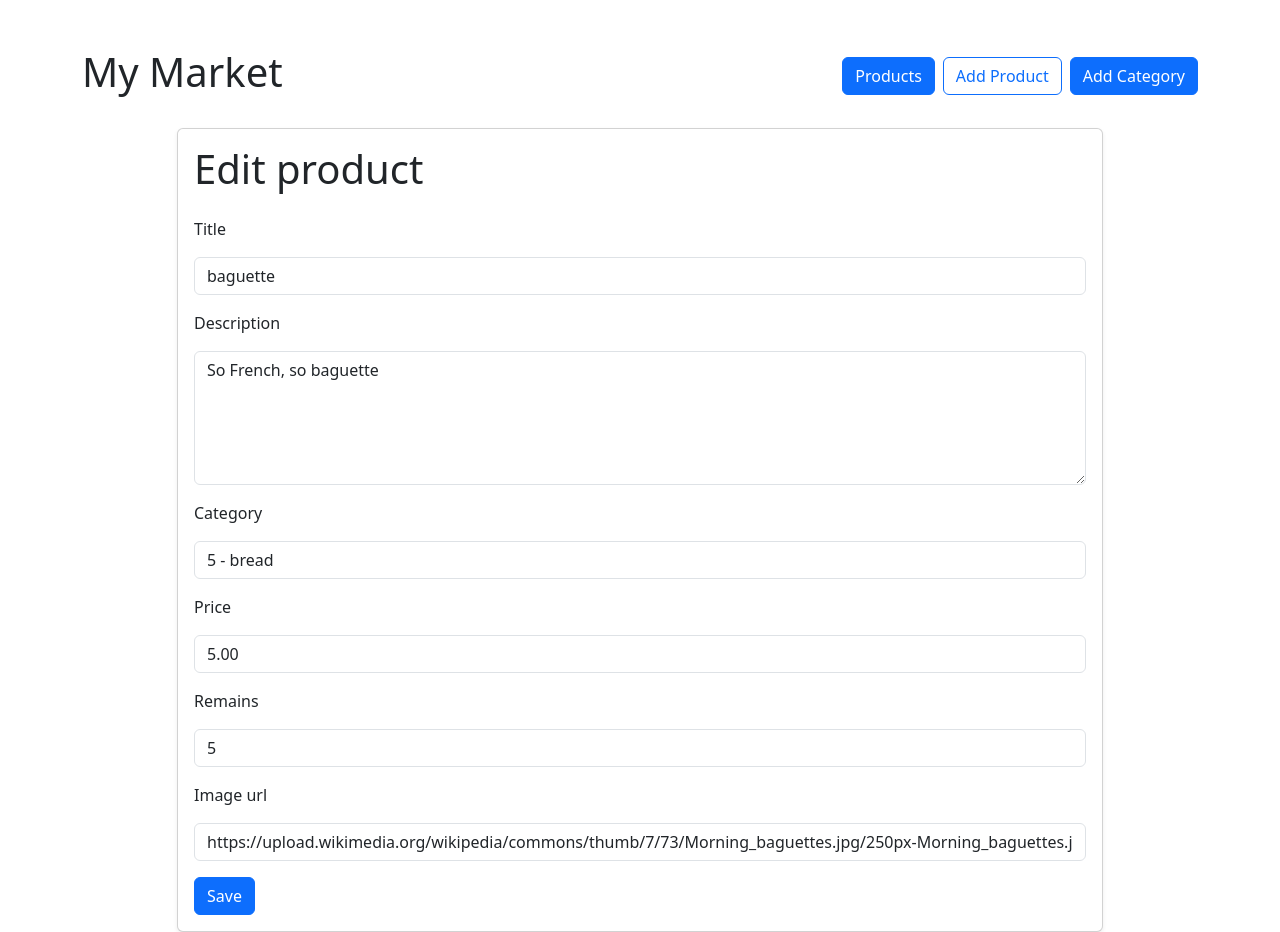
After one commit to iAmBelovNikita/-homework_54_nikita_belov, a Django app: page /products/5/update in a window 1280 px wide. The commit adds this page. Run offline with Django 5.2, Linux system fonts and the light colour scheme; data comes from the database, SQL or seed files in the repository.

Commit message:
Add logic for update product and edit one product template

```diff
--- a/source/e_shop/templates/base.html
+++ b/source/e_shop/templates/base.html
@@ -6,6 +6,7 @@
   <meta charset="UTF-8">
   <title>My Market</title>
   <link href="https://cdn.jsdelivr.net/npm/bootstrap@5.3.8/dist/css/bootstrap.min.css" rel="stylesheet">
+  <link rel="stylesheet" href="https://cdn.jsdelivr.net/npm/bootstrap-icons@1.13.1/font/bootstrap-icons.min.css">
   <link rel="stylesheet" href="{% static 'css/style.css' %}">
 </head>
 <body>
--- /dev/null
+++ b/source/e_shop/templates/product_update.html
@@ -0,0 +1,34 @@
+{% extends "base.html" %}
+
+{% block nav %}
+  <div class="d-flex gap-2">
+    <a href="{% url 'products_view' %}" class="btn btn-primary">
+      Products
+    </a>
+
+    <a href="{% url 'product_add_view' %}" class="btn btn-outline-primary">
+      Add Product
+    </a>
+
+    <a href="{% url 'category_add_view' %}" class="btn btn-primary">
+      Add Category
+    </a>
+  </div>
+{% endblock %}
+
+{% block content %}
+  <div class="row justify-content-center">
+    <div class="col-md-10">
+
+      <div class="card shadow-sm">
+        <div class="card-body">
+          <h1 class="card-title mb-4">Edit product</h1>
+
+          {% include "partial/product_form.html" with button_text="Save" %}
+
+        </div>
+      </div>
+
+    </div>
+  </div>
+{% endblock %}
--- a/source/e_shop/urls.py
+++ b/source/e_shop/urls.py
@@ -1,11 +1,12 @@
 from django.urls import path
 
-from .views import products_view, product_view, category_add_view, product_add_view
+from .views import products_view, product_view, category_add_view, product_add_view, product_update_view
 
 urlpatterns = [
     path("", products_view, name="products_view"),
     path("products/", products_view, name="products_list"),
     path("products/add/", product_add_view, name="product_add_view"),
     path("products/<int:pk>/", product_view, name="product_view"),
+    path("products/<int:pk>/update", product_update_view, name="product_update_view"),
     path("categories/add/", category_add_view, name="category_add_view"),
 ]
--- a/source/e_shop/views.py
+++ b/source/e_shop/views.py
@@ -42,6 +42,40 @@ def product_add_view(request):
         context = {'form': form}
         return render(request, 'product_add.html', context)
 
+
+def product_update_view(request, pk):
+    product = get_object_or_404(Product, pk=pk)
+
+    form = ProductForm(initial={
+        'title': product.title,
+        'description': product.description,
+        'category': product.category,
+        'price': product.price,
+        'remains': product.remains,
+        'image_link': product.image_link,
+    })
+
+    if request.method == 'GET':
+        context = {'form': form, 'product': product}
+        return render(request, 'product_update.html', context)
+
+    elif request.method == 'POST':
+        form = ProductForm(request.POST)
+
+        if form.is_valid():
+            product.title = form.cleaned_data.get('title')
+            product.description = form.cleaned_data.get('description')
+            product.category = form.cleaned_data.get('category')
+            product.price = form.cleaned_data.get('price')
+            product.remains = form.cleaned_data.get('remains')
+            product.image_link = form.cleaned_data.get('image_link')
+            product.save()
+
+            return redirect('product_view', pk=product.pk)
+
+        context = {'form': form, 'product': product}
+        return render(request, 'product_update.html', context)
+
 def category_add_view(request):
     if request.method == "GET":
         return render(request, "category_add.html")
```
Also changed, not shown: source/e_shop/templates/product.html (+14 -0 lines).
